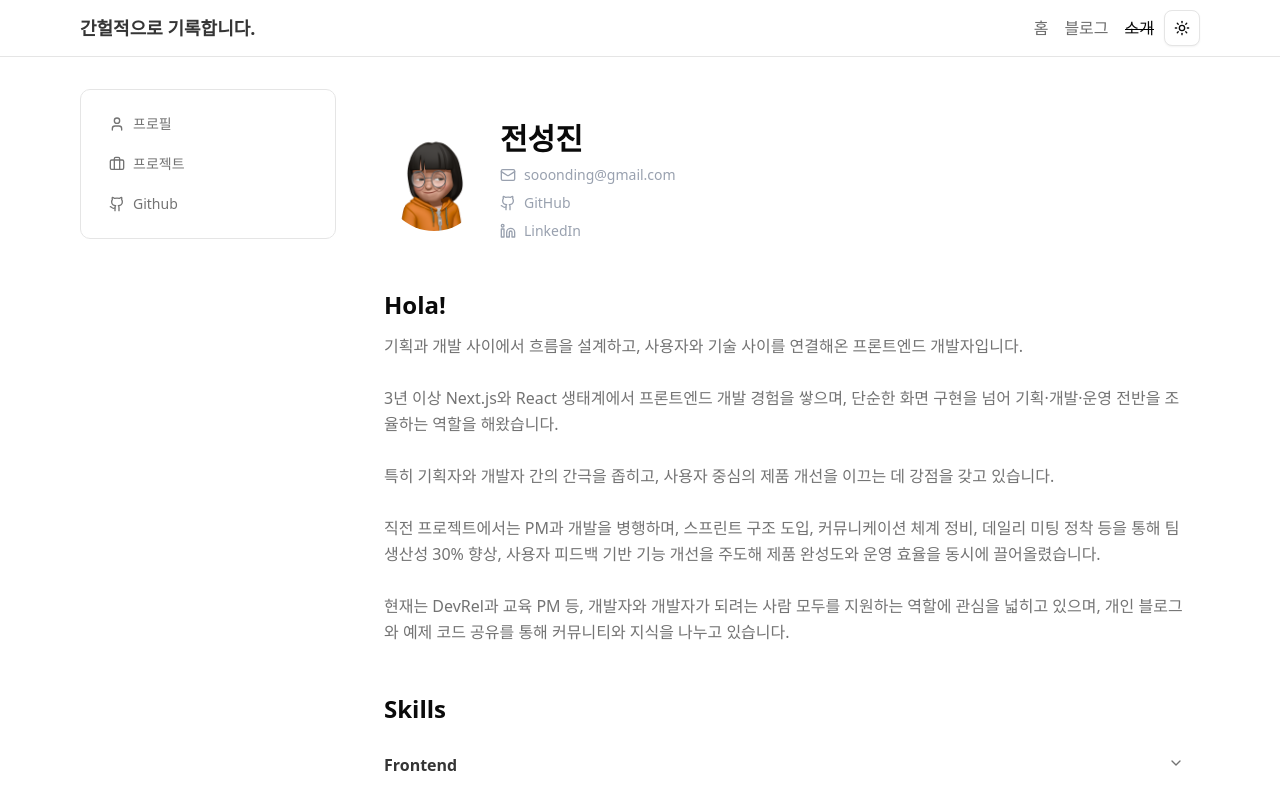
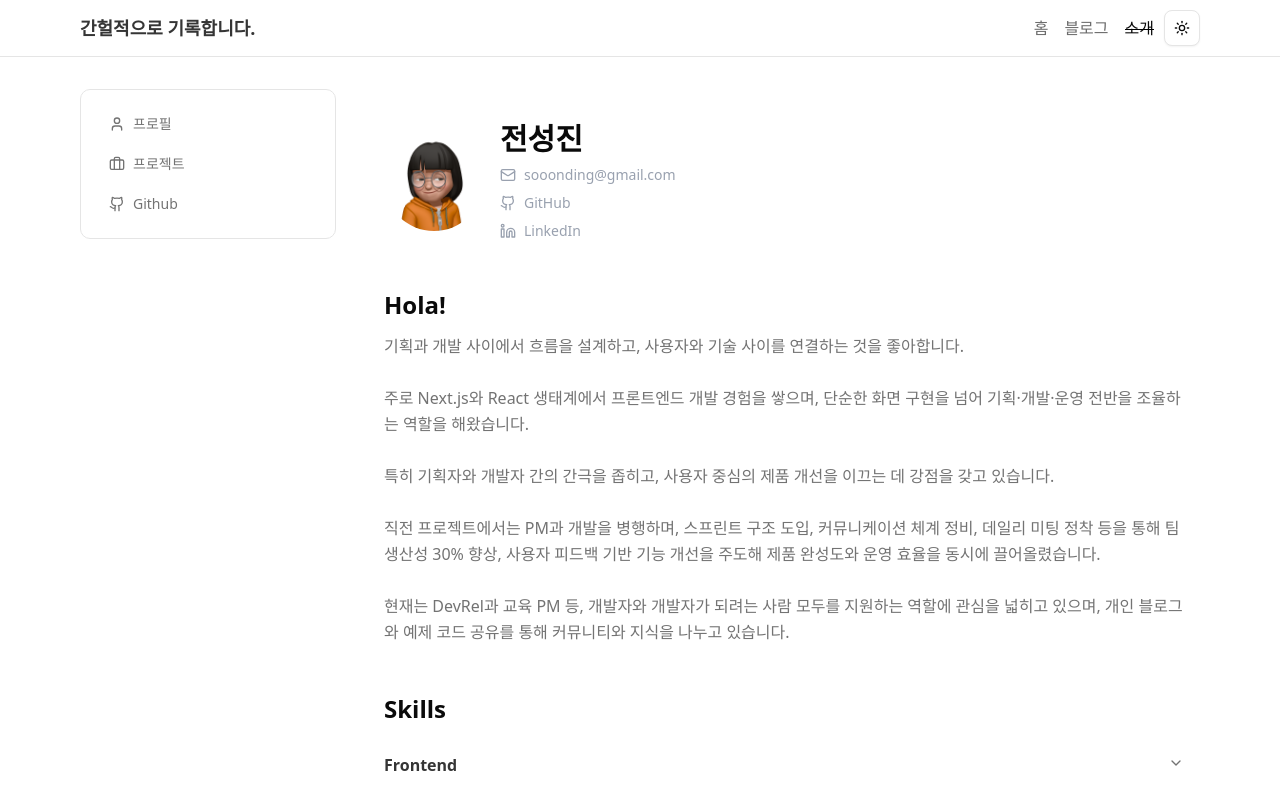
Before and after one commit to sooonding/sooonding-blog, a Next.js app: page /about in a window 1280 px wide. Shown: the top 800 px of the page. Built offline with nearby package versions, Linux system fonts and the light colour scheme.

Commit message:
profile 수정

```diff
--- a/src/app/about/page.tsx
+++ b/src/app/about/page.tsx
@@ -59,13 +59,12 @@ export default function About() {
         <h2 className="text-2xl font-bold">Hola!</h2>
         <p className="text-muted-foreground leading-relaxed">
           {/* 기존 자기소개 내용 유지 */}
-          기획과 개발 사이에서 흐름을 설계하고, 사용자와 기술 사이를 연결해온
-          프론트엔드 개발자입니다.
+          기획과 개발 사이에서 흐름을 설계하고, 사용자와 기술 사이를 연결하는
+          것을 좋아합니다.
           <br />
           <br />
-          3년 이상 Next.js와 React 생태계에서 프론트엔드 개발 경험을 쌓으며,
-          단순한 화면 구현을 넘어 기획·개발·운영 전반을 조율하는 역할을
-          해왔습니다.
+          주로 Next.js와 React 생태계에서 프론트엔드 개발 경험을 쌓으며, 단순한
+          화면 구현을 넘어 기획·개발·운영 전반을 조율하는 역할을 해왔습니다.
           <br />
           <br />
           특히 기획자와 개발자 간의 간극을 좁히고, 사용자 중심의 제품 개선을
```
